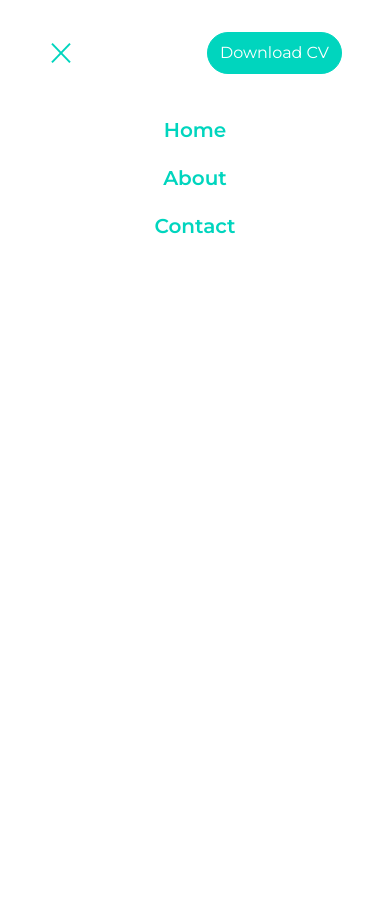
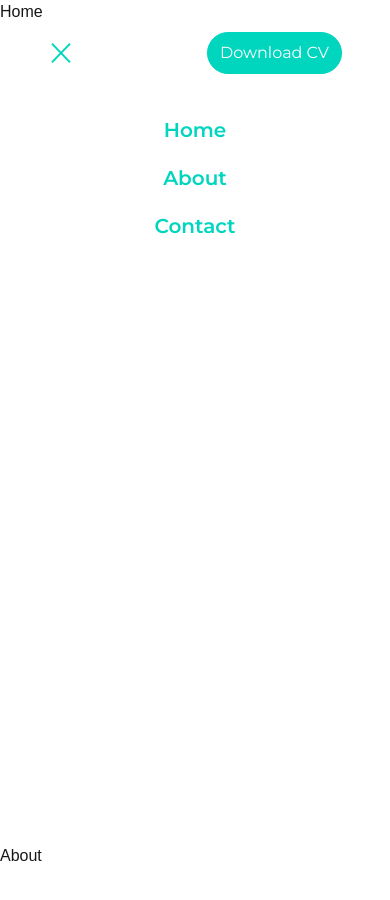
Before and after one commit to ilhamhilmi/hilmi-portfolio, a Next.js app: page / in a window 390 px wide. Both pictures are taken after a click on the button 61 px from the left and 53 px from the top of the page. Shown: the top 900 px of the page. Before the commit the page ends 844 px from the top, so only its background shows below. Built offline with nearby package versions, Linux system fonts and the light colour scheme.

Commit message:
smooth scroll, mobile menu nav auto close

```diff
--- /dev/null
+++ b/app/components/NavbarClient.tsx
@@ -0,0 +1,63 @@
+"use client";
+import Image from "next/image";
+import { usePathname } from "next/navigation";
+import { useState, useEffect, useRef } from "react";
+
+export default function NavbarClient() {
+
+  const [isOpen, setIsOpen] = useState(false);
+  const menuRef = useRef<HTMLElement>(null);
+
+  useEffect(() => {
+    const handleClickOutside = (event : MouseEvent) => {
+      if (isOpen && menuRef.current && !menuRef.current.contains(event.target as Node)) {
+        setIsOpen(false);
+      }
+    };
+    document.addEventListener('mousedown', handleClickOutside);
+    return() => {
+      document.removeEventListener('mousedown', handleClickOutside);
+    };
+  }, [isOpen]);
+
+  return (
+    <div>
+      {/* Mobile Start */}
+      <header className="xl:hidden w-full z-50 fixed top-0 left-0 flex items-center justify-center px-6">
+        <nav ref={menuRef} className="bg-white xl:w-3/4 w-full rounded-full px-6 py-3 mt-5 flex items-center justify-between relative">
+          <button onClick={() => setIsOpen(!isOpen)} className="cursor-pointer bg-white">
+            <span className={`w-6.5 h-0.5 my-2 block bg-primary transform transition-all duration-300 ${isOpen ? 'rotate-46 translate-y-1.25' : 'rotate-0 translate-y-0 scale-100'}`}></span>
+            <span className={`w-6.5 h-0.5 my-2 block bg-primary transform transition-all duration-300 ${isOpen ? '-rotate-46 -translate-y-1.25' : 'rotate-0 translate-y-0'}`}></span>
+          </button>
+          <a href="" className="border border-primary rounded-full px-3 py-2  text-white bg-primary font-montserrat">Download CV</a>
+
+          <div className={`bg-white absolute left-0 top-full mt-3.5 rounded-4xl w-full px-6 transition-all duration-250 ease-in-out text-center flex flex-col space-y-5 ${isOpen ? 'max-h-100 opacity-100 py-4' : 'max-h-0 opacity-0 py-0'}`}>
+            <a onClick={() => setIsOpen(false)} href="#home" className="text-primary font-montserrat font-semibold text-xl">Home</a>
+            <a onClick={() => setIsOpen(false)} href="#about" className="text-primary font-montserrat font-semibold text-xl">About</a>
+            <a onClick={() => setIsOpen(false)} href="#contact" className="text-primary font-montserrat font-semibold text-xl">Contact</a>
+          </div>
+
+        </nav>
+      </header>
+      {/* Mobile End */}
+
+      {/* Desktop Start */}
+      <header className="hidden w-full z-50 fixed top-0 left-0 xl:flex items-center justify-center px-6">
+        <nav className="bg-white xl:w-3/4 w-full rounded-full px-6 py-3 mt-5 flex items-center justify-between">
+          <div>
+            <a href="" className="text-primary font-montserrat font-semibold">Ilham Hilmi</a>
+          </div>
+          <div className="space-x-12">
+            <a href="" className="text-primary font-montserrat text-sm font-semibold hover:text-teal-600 duration-200">Home</a>
+            <a href="" className="text-primary font-montserrat text-sm font-semibold hover:text-teal-600 duration-200">About</a>
+            <a href="" className="text-primary font-montserrat text-sm font-semibold hover:text-teal-600 duration-200">Contact</a>
+            <a href="" className="border border-primary rounded-full px-3 py-1.5  text-white bg-primary font-montserrat text-sm hover:bg-teal-600 hover:border-teal-600 hover:shadow-md duration-200">Download CV</a>
+          </div>
+        </nav>
+      </header>
+      {/* Desktop End */}
+
+
+    </div>
+  );
+}
--- a/app/layout.tsx
+++ b/app/layout.tsx
@@ -30,7 +30,7 @@ export default function RootLayout({
   children: React.ReactNode;
 }>) {
   return (
-    <html lang="en">
+    <html lang="en" className="scroll-smooth">
       <body
         className={`${montserrat.variable} ${geistMono.variable} antialiased`}
       >
--- a/app/page.tsx
+++ b/app/page.tsx
@@ -1,50 +1,16 @@
-"use client";
-import Image from "next/image";
-import { usePathname } from "next/navigation";
-import { useState, useEffect } from "react";
+"use client"
+import NavbarClient from "./components/NavbarClient"
 
 export default function Home() {
-
-  const [isOpen, setIsOpen] = useState(false);
-
-  return (
+  return(
     <div>
-      {/* Mobile Start */}
-      <header className="xl:hidden w-full z-50 fixed top-0 left-0 flex items-center justify-center px-6">
-        <nav className="bg-white xl:w-3/4 w-full rounded-full px-6 py-3 mt-5 flex items-center justify-between relative">
-          <button onClick={() => setIsOpen(!isOpen)} className="cursor-pointer bg-white">
-            <span className={`w-6.5 h-0.5 my-2 block bg-primary transform transition-all duration-300 ${isOpen ? 'rotate-46 translate-y-1.25' : 'rotate-0 translate-y-0 scale-100'}`}></span>
-            <span className={`w-6.5 h-0.5 my-2 block bg-primary transform transition-all duration-300 ${isOpen ? '-rotate-46 -translate-y-1.25' : 'rotate-0 translate-y-0'}`}></span>
-          </button>
-          <a className="border border-primary rounded-full px-3 py-2  text-white bg-primary font-montserrat">Download CV</a>
-
-          <div className={`bg-white absolute left-0 top-full mt-3.5 rounded-4xl w-full px-6 transition-all duration-250 ease-in text-center flex flex-col space-y-5 ${isOpen ? 'max-h-100 opacity-100 py-4' : 'max-h-0 opacity-0 py-0'}`}>
-            <a href="" className="text-primary font-montserrat font-semibold text-xl">Home</a>
-            <a href="" className="text-primary font-montserrat font-semibold text-xl">About</a>
-            <a href="" className="text-primary font-montserrat font-semibold text-xl">Contact</a>
-          </div>
-
-        </nav>
-      </header>
-      {/* Mobile End */}
-
-      {/* Desktop Start */}
-      <header className="hidden w-full z-50 fixed top-0 left-0 xl:flex items-center justify-center px-6">
-        <nav className="bg-white xl:w-3/4 w-full rounded-full px-6 py-3 mt-5 flex items-center justify-between">
-          <div>
-            <a href="" className="text-primary font-montserrat font-semibold">Ilham Hilmi</a>
-          </div>
-          <div className="space-x-12">
-            <a href="" className="text-primary font-montserrat text-sm font-semibold hover:text-teal-600 duration-200">Home</a>
-            <a href="" className="text-primary font-montserrat text-sm font-semibold hover:text-teal-600 duration-200">About</a>
-            <a href="" className="text-primary font-montserrat text-sm font-semibold hover:text-teal-600 duration-200">Contact</a>
-            <a href="" className="border border-primary rounded-full px-3 py-1.5  text-white bg-primary font-montserrat text-sm hover:bg-teal-600 hover:border-teal-600 hover:shadow-md duration-200">Download CV</a>
-          </div>
-        </nav>
-      </header>
-      {/* Desktop End */}
-
-
+      <NavbarClient/>
+      <section id="home" className="min-h-screen">
+        <h1>Home</h1>
+      </section>
+      <section id="about" className="min-h-screen">
+        <h1>About</h1>
+      </section>
     </div>
-  );
+  )
 }
```
